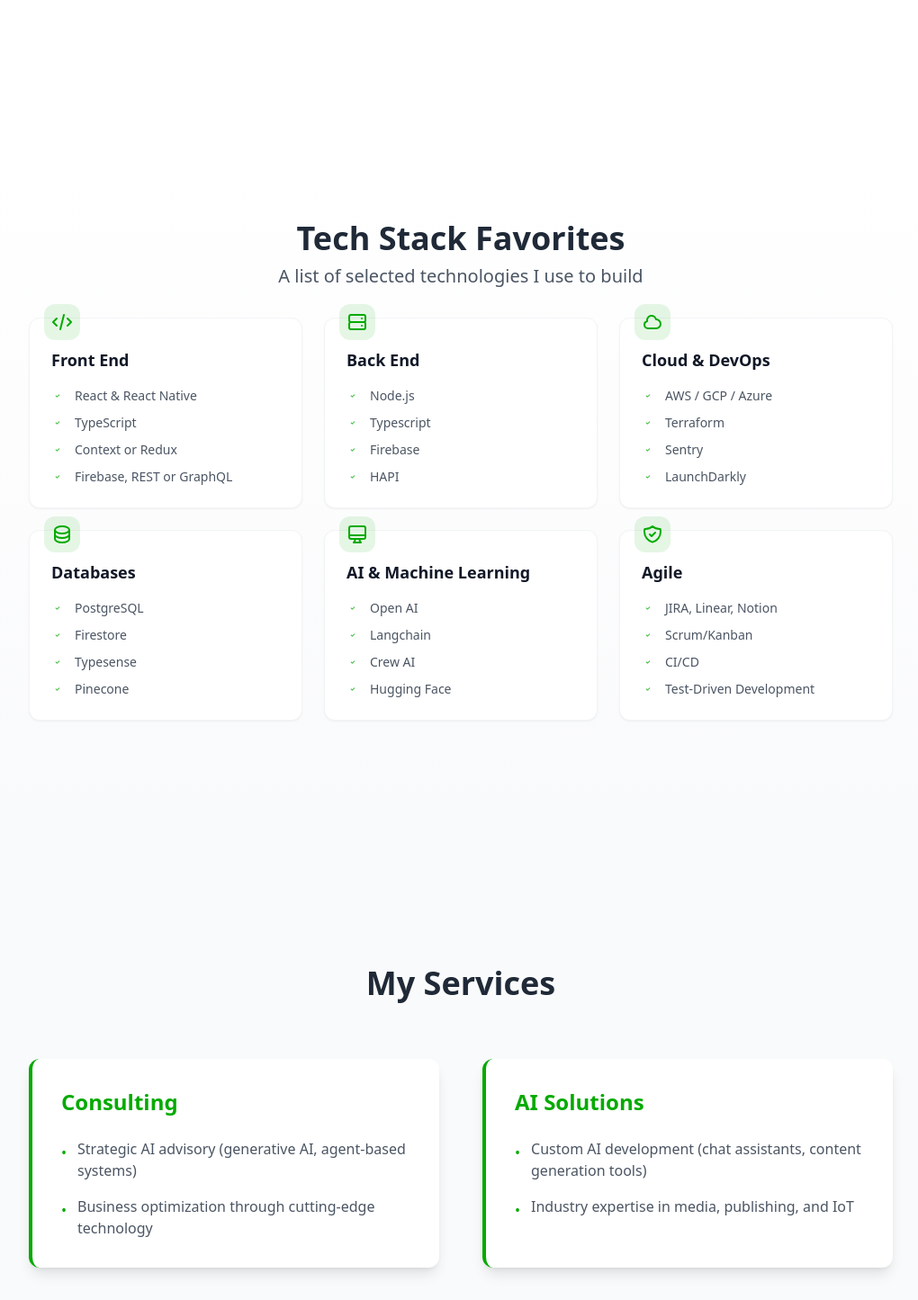
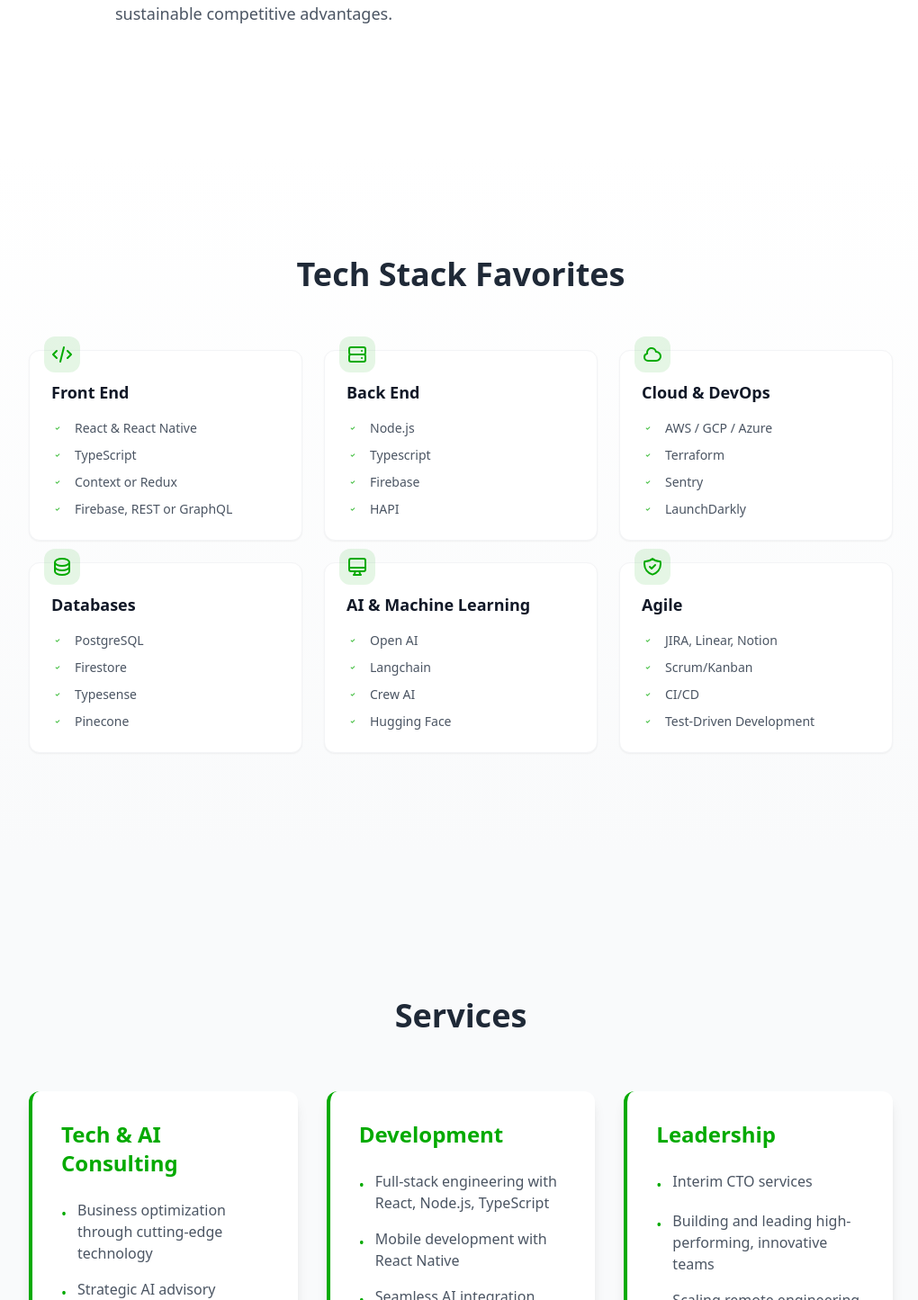
Before and after one commit to blumendorf/profile-page, a React (Vite) app: page / in a window 1280 px wide. Shown: the part 1355-2800 px from the top of the page at 90% size, without its empty margins (128-1148 px from the left). Built offline with nearby package versions, Linux system fonts and the light colour scheme; the HTML template or start-up script is replaced by a standard one.

Commit message:
feat: improve content, readme and realease name

```diff
--- a/src/components/About.tsx
+++ b/src/components/About.tsx
@@ -2,7 +2,7 @@
   return (
     <section id="about" className="py-20 bg-white dark:bg-gray-800">
       <div className="section-container">
-        <h2 className="heading-secondary text-center">About Me</h2>
+        <h2 className="heading-secondary text-center mb-16">About Me</h2>
         <div className="max-w-3xl mx-auto">
           <p className="text-lg text-gray-600 dark:text-gray-300 space-y-6">
             With over 15 years of software engineering and leadership experience, complemented by a PhD in Distributed Artificial Intelligence, I've consistently driven innovation in startup environments.
--- a/src/components/Contact.tsx
+++ b/src/components/Contact.tsx
@@ -21,7 +21,7 @@
           <a
             href="#"
             onClick={handleEmailClick}
-            className="group flex items-center p-4 bg-gray-50 dark:bg-gray-700 rounded-xl hover:bg-accent/5 dark:hover:bg-accent/10 transition-all duration-300"
+            className="group flex items-center p-4 bg-gray-50 hover:bg-gray-100 dark:bg-gray-700 dark:hover:bg-gray-600 rounded-xl transition-all duration-300"
           >
             <div className="p-3 bg-accent/10 rounded-lg group-hover:bg-accent/20 transition-colors duration-300">
               <svg className="w-6 h-6 text-accent" fill="none" stroke="currentColor" viewBox="0 0 24 24">
@@ -46,7 +46,7 @@
             href="https://linkedin.com/in/marcoblu"
             target="_blank"
             rel="noopener noreferrer"
-            className="group flex items-center p-4 bg-gray-50 dark:bg-gray-700 rounded-xl hover:bg-accent/5 dark:hover:bg-accent/10 transition-all duration-300"
+            className="group flex items-center p-4 bg-gray-50 hover:bg-gray-100 dark:bg-gray-700 dark:hover:bg-gray-600 rounded-xl transition-all duration-300"
           >
             <div className="p-3 bg-accent/10 rounded-lg group-hover:bg-accent/20 transition-colors duration-300">
               <svg className="w-6 h-6 text-accent" fill="currentColor" viewBox="0 0 24 24">
@@ -70,7 +70,7 @@
             href="https://github.com/blumendorf"
             target="_blank"
             rel="noopener noreferrer"
-            className="group flex items-center p-4 bg-gray-50 dark:bg-gray-700 rounded-xl hover:bg-accent/5 dark:hover:bg-accent/10 transition-all duration-300"
+            className="group flex items-center p-4 bg-gray-50 hover:bg-gray-100 dark:bg-gray-700 dark:hover:bg-gray-600 rounded-xl transition-all duration-300"
           >
             <div className="p-3 bg-accent/10 rounded-lg group-hover:bg-accent/20 transition-colors duration-300">
               <svg className="w-6 h-6 text-accent" fill="currentColor" viewBox="0 0 24 24">
--- a/src/components/Navbar.tsx
+++ b/src/components/Navbar.tsx
@@ -1,4 +1,8 @@
 export default function Navbar() {
+  const toggleDarkMode = () => {
+    document.documentElement.classList.toggle('dark');
+  };
+
   return (
     <nav className="bg-white/90 backdrop-blur-sm dark:bg-gray-800/90 shadow-sm fixed w-full z-20 top-0">
       <div className="max-w-5xl mx-auto px-4 sm:px-6 lg:px-8">
@@ -14,9 +18,33 @@
             <a href="#tech-stack" className="text-gray-600 hover:text-accent dark:text-gray-300 dark:hover:text-accent-light transition-colors duration-200">Tech Stack</a>
             <a href="#services" className="text-gray-600 hover:text-accent dark:text-gray-300 dark:hover:text-accent-light transition-colors duration-200">Services</a>
             <a href="#contact" className="text-gray-600 hover:text-accent dark:text-gray-300 dark:hover:text-accent-light transition-colors duration-200">Contact</a>
+            <button
+              onClick={toggleDarkMode}
+              className="p-2 rounded-lg hover:bg-gray-100 dark:hover:bg-gray-700 transition-colors duration-200"
+            >
+              <svg
+                className="w-6 h-6 text-gray-600 dark:text-gray-300"
+                fill="currentColor"
+                viewBox="0 0 24 24"
+              >
+                <path
+                  className="hidden dark:block"
+                  strokeLinecap="round"
+                  strokeLinejoin="round"
+                  strokeWidth={2}
+                  stroke="currentColor"
+                  fill="none"
+                  d="M20.354 15.354A9 9 0 018.646 3.646 9.003 9.003 0 0012 21a9.003 9.003 0 008.354-5.646z"
+                />
+                <path
+                  className="block dark:hidden"
+                  d="M20.354 15.354A9 9 0 018.646 3.646 9.003 9.003 0 0012 21a9.003 9.003 0 008.354-5.646z"
+                />
+              </svg>
+            </button>
           </div>
         </div>
       </div>
     </nav>
-  )
+  );
 }
--- a/src/components/Services.tsx
+++ b/src/components/Services.tsx
@@ -1,31 +1,30 @@
 export default function Services() {
   const services = [
     {
-      title: "Consulting",
+      title: "Tech & AI Consulting",
       items: [
+        "Business optimization through cutting-edge technology",
         "Strategic AI advisory (generative AI, agent-based systems)",
-        "Business optimization through cutting-edge technology"
-      ]
-    },
-    {
-      title: "AI Solutions",
-      items: [
-        "Custom AI development (chat assistants, content generation tools)",
-        "Industry expertise in media, publishing, and IoT"
+        "Industry expertise in media, publishing, and IoT",
+        "Executive and startup consulting",
       ]
     },
     {
       title: "Development",
       items: [
-        "Full-stack engineering with React, React Native, Node.js, Terraform",
-        "Seamless AI integration within cloud-based architectures"
+        "Full-stack engineering with React, Node.js, TypeScript",
+        "Mobile development with React Native",
+        "Seamless AI integration within cloud-based architectures",
+        "Infrastructure as code (Terraform) on AWS, GCP, or Azure"
       ]
     },
     {
       title: "Leadership",
       items: [
-        "Interim CTO services to scale AI-driven teams and processes",
-        "Building high-performing, innovative teams"
+        "Interim CTO services",
+        "Building and leading high-performing, innovative teams",
+        "Scaling remote engineering organizations",
+        "Implementing agile processes for rapid product delivery"
       ]
     }
   ]
@@ -33,10 +32,10 @@
   return (
     <section id="services" className="py-24 bg-gray-50 dark:bg-gray-900">
       <div className="section-container">
-        <h2 className="heading-secondary text-center mb-16">My Services</h2>
-        <div className="grid md:grid-cols-2 gap-8 lg:gap-12">
+        <h2 className="heading-secondary text-center mb-16">Services</h2>
+        <div className="grid md:grid-cols-3 gap-6 lg:gap-8">
           {services.map((service, index) => (
-            <div key={index} className="bg-white dark:bg-gray-800 p-8 rounded-xl shadow-lg border-l-4 border-accent hover:shadow-xl transition-shadow duration-300">
+            <div key={index} className="bg-white dark:bg-gray-800 p-6 lg:p-8 rounded-xl shadow-lg border-l-4 border-accent hover:shadow-xl transition-shadow duration-300">
               <h3 className="text-2xl font-bold text-accent dark:text-accent-light mb-6">{service.title}</h3>
               <ul className="space-y-4">
                 {service.items.map((item, idx) => (
--- a/src/components/TechStack.tsx
+++ b/src/components/TechStack.tsx
@@ -71,13 +71,7 @@
   return (
     <section id="tech-stack" className="py-12 bg-gradient-to-b from-white to-gray-50 dark:from-gray-800 dark:to-gray-900">
       <div className="section-container">
-        <div className="text-center mb-8">
-          <h2 className="heading-secondary mb-2">Tech Stack Favorites</h2>
-          <p className="text-gray-600 dark:text-gray-300 max-w-2xl mx-auto text-xl">
-            A list of selected technologies I use to build
-          </p>
-        </div>
-
+        <h2 className="heading-secondary text-center mb-16">Tech Stack Favorites</h2>
         <div className="grid grid-cols-1 md:grid-cols-2 lg:grid-cols-3 gap-6">
           {Object.entries(technologies).map(([category, { items, icon }]) => (
             <div
```
Also changed, not shown: 1 other file (tests, documents, lock files or other folders).
